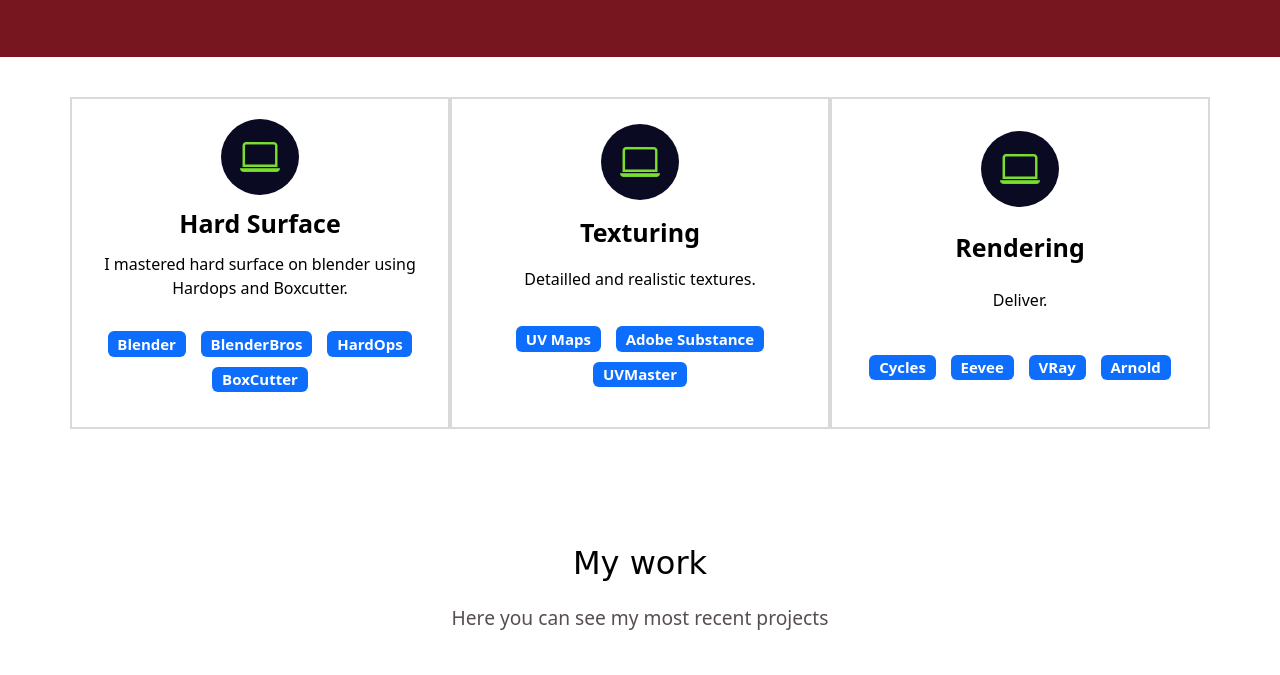
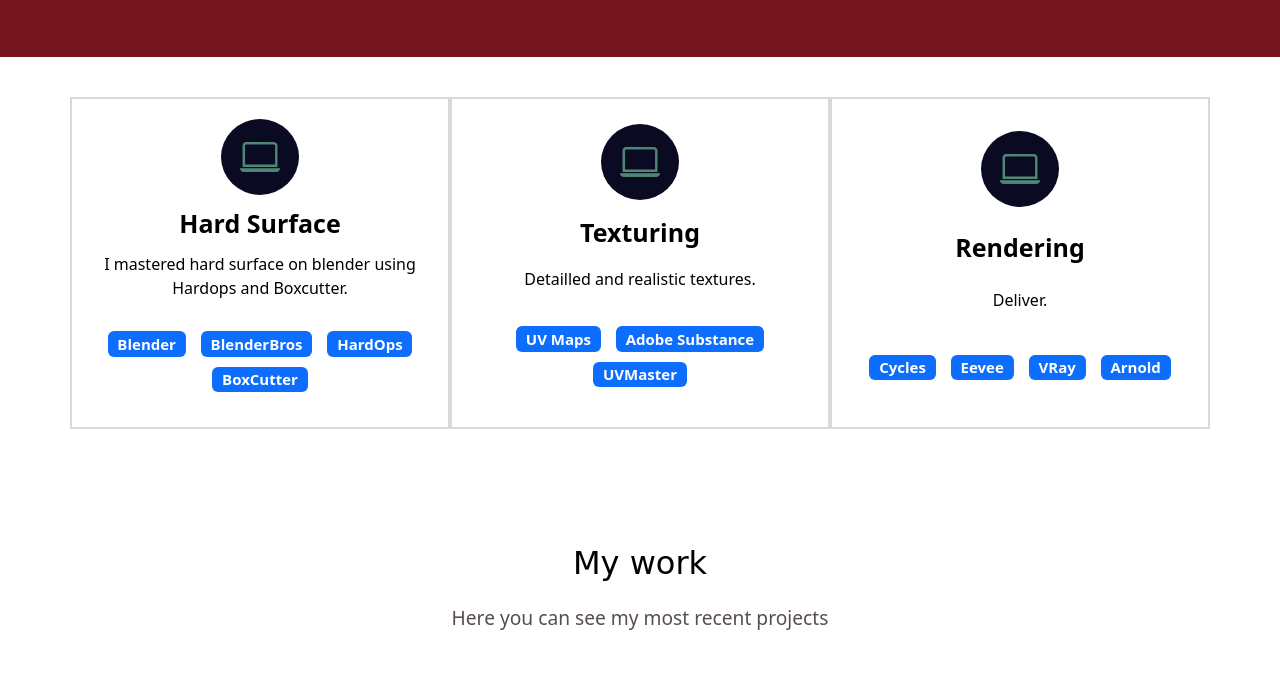
Before and after one commit to Krynnx3D/Portfolio, a plain HTML site: page index.html in a window 1280 px wide. Shown: the part 1446-2121 px from the top of the page. Drawn offline with nearby package versions, Linux system fonts and the light colour scheme; files whose address does not match are found by name; a web font is replaced by a local one.

Commit message:
color styles

```diff
--- a/css/styles.css
+++ b/css/styles.css
@@ -121,7 +121,7 @@ h1{
 
 .experiencia i{
   font-size: 2.5rem;
-  color: #7ade30;
+  color: #4E8875;
   background-color: #0a0a23 ;
   padding: 8px 19px;
   border-radius: 50%;
```
